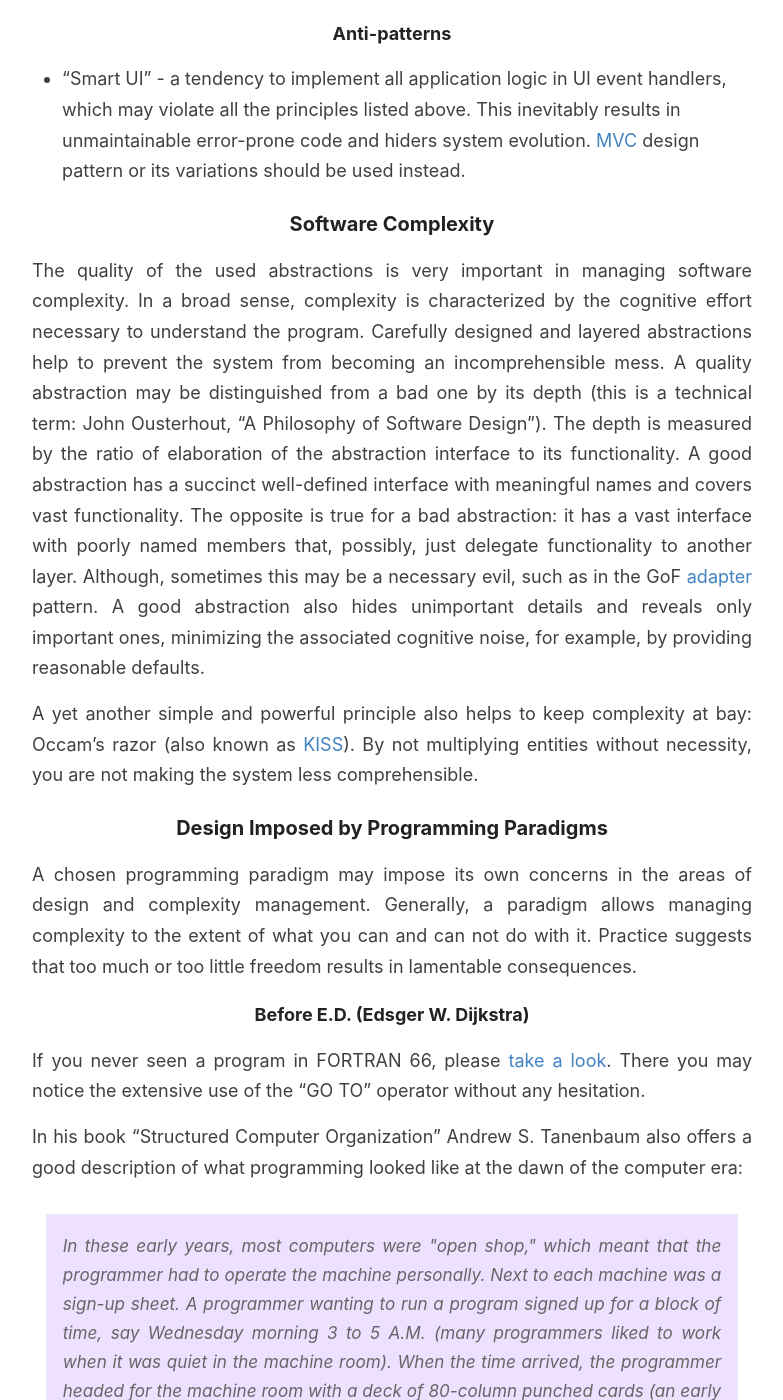
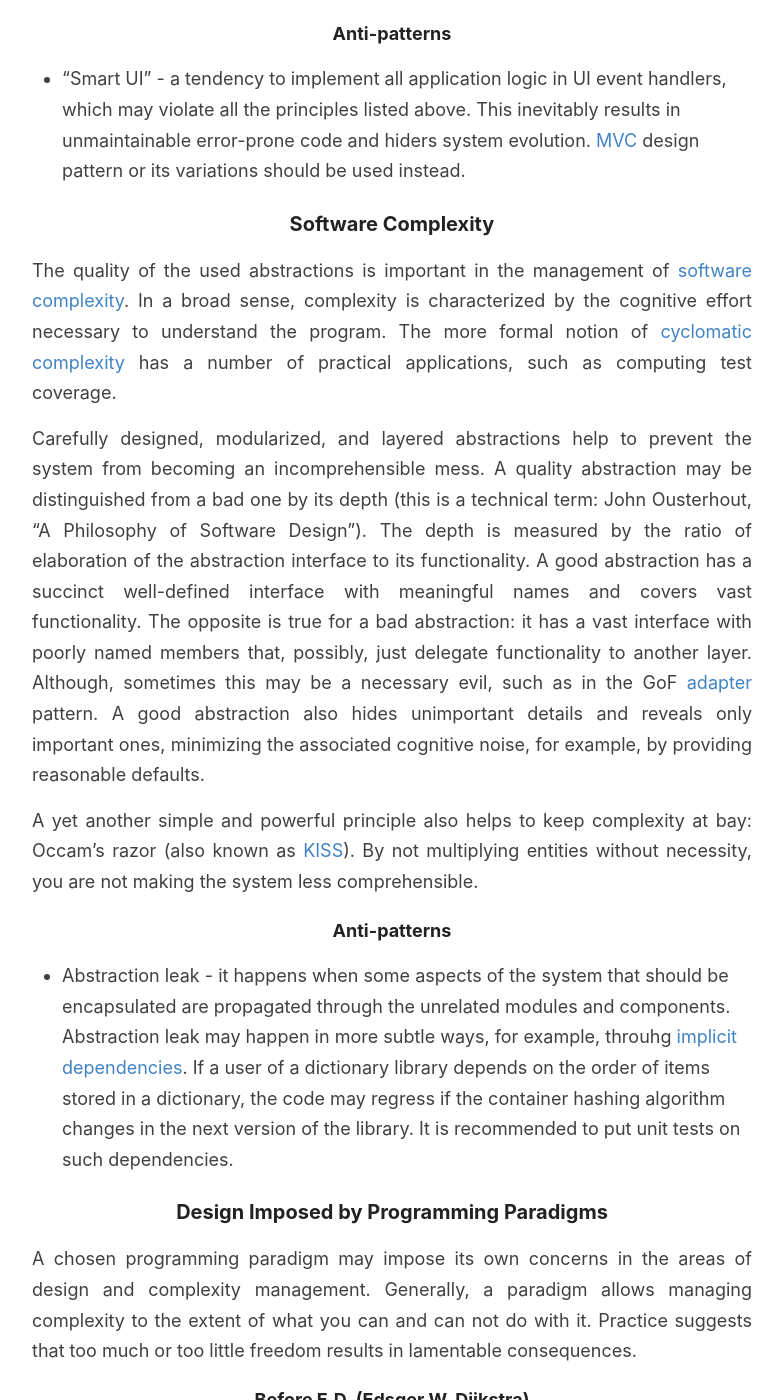
Before and after one commit to GChristensen/posts, a Jekyll site: the page built from _posts/2021-07-07-how-to-design-software-systems-qmark.md, in a window 1280 px wide and 1400 px high, scrolled down 7006 px. Shown: the whole window, without its empty margins (248-1031 px from the left). Built offline with Jekyll 4.4.1, drawn with Linux system fonts in a browser that asks for light colours.

Commit message:
post edit

```diff
--- a/_posts/2021-07-07-how-to-design-software-systems-qmark.md
+++ b/_posts/2021-07-07-how-to-design-software-systems-qmark.md
@@ -275,9 +275,14 @@ Several principles help to write well-modularized code:
 
 ### Software Complexity
 
-The quality of the used abstractions is very important in managing software
-complexity. In a broad sense, complexity is characterized by the cognitive
-effort necessary to understand the program. Carefully designed and layered
+The quality of the used abstractions is important in the management of [software
+complexity](https://en.wikipedia.org/wiki/Programming_complexity).
+In a broad sense, complexity is characterized by the cognitive
+effort necessary to understand the program. The more formal notion of
+[cyclomatic complexity](https://en.wikipedia.org/wiki/Cyclomatic_complexity)
+has a number of practical applications, such as computing test coverage.
+
+Carefully designed, modularized, and layered
 abstractions help to prevent the system from becoming an incomprehensible mess.
 A quality abstraction may be distinguished from a bad one by its depth (this is
 a technical term: John Ousterhout, "A Philosophy of Software Design"). The depth
@@ -296,6 +301,18 @@ A yet another simple and powerful principle also helps to keep complexity at
 bay: Occam's razor (also known as
 [KISS](https://en.wikipedia.org/wiki/KISS_principle)). By not multiplying
 entities without necessity, you are not making the system less comprehensible.
+
+#### Anti-patterns
+
+* Abstraction leak - it happens when some aspects of the system that should be
+encapsulated are propagated through the unrelated modules and components.
+Abstraction leak may happen in more subtle ways, for example, throuhg
+[implicit dependencies](https://en.wikipedia.org/wiki/API#Libraries_and_frameworks:~:text=Hyrum%27s%20law%20%5B18%5D%20states%20that%20%22With%20a%20sufficient%20number%20of%20users%20of%20an%20API%2C%20it%20does%20not%20matter%20what%20you%20promise%20in%20the%20contract%3A%20all%20observable%20behaviors%20of%20your%20system%20will%20be%20depended%20on%20by%20somebody.%22).
+If a user of a dictionary library depends on the order of items stored in a
+dictionary, the code may regress if the container hashing algorithm changes
+in the next version of the library. It is recommended to put unit tests on
+such dependencies.
+
 
 ### Design Imposed by Programming Paradigms
 
```
